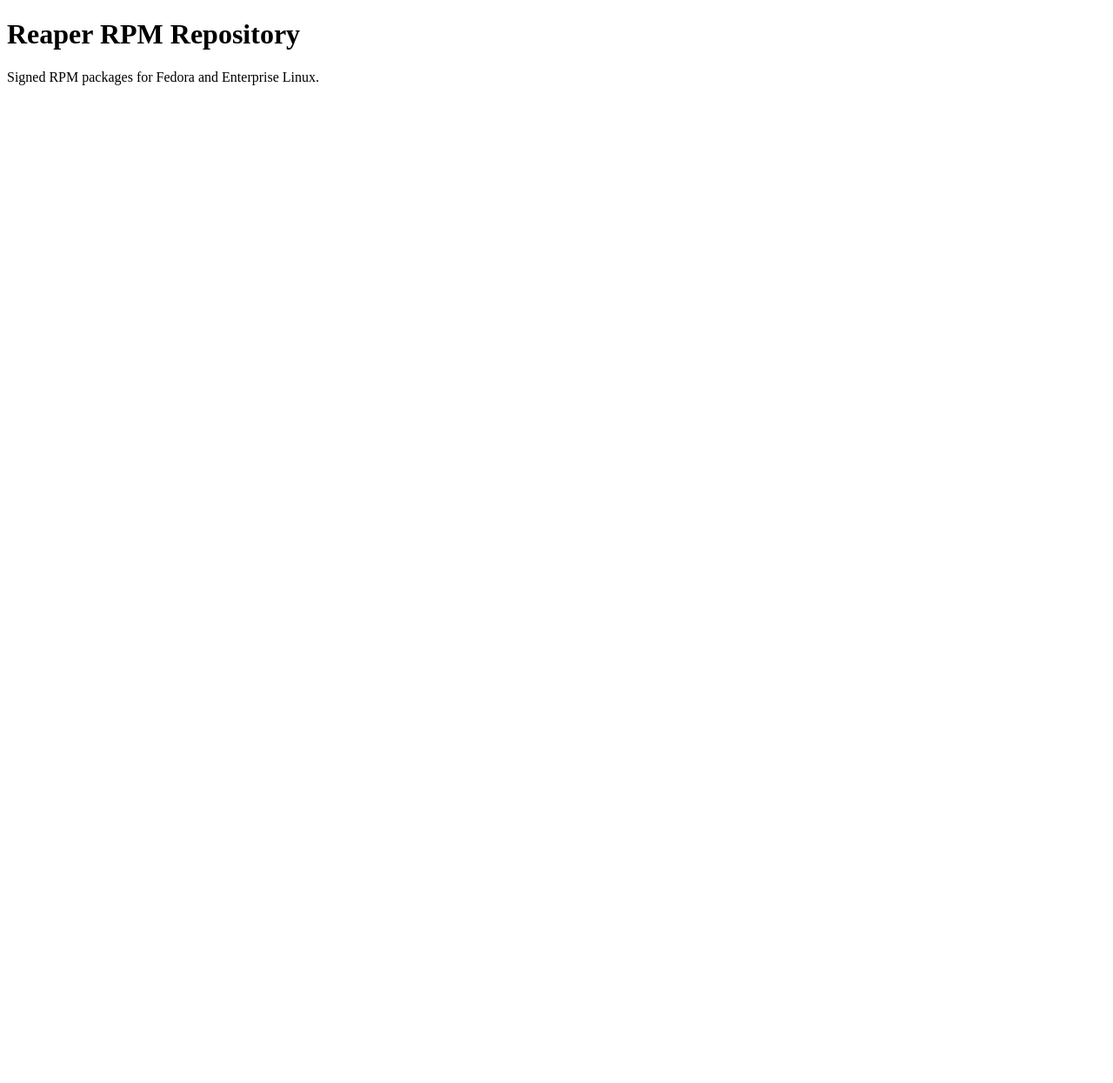
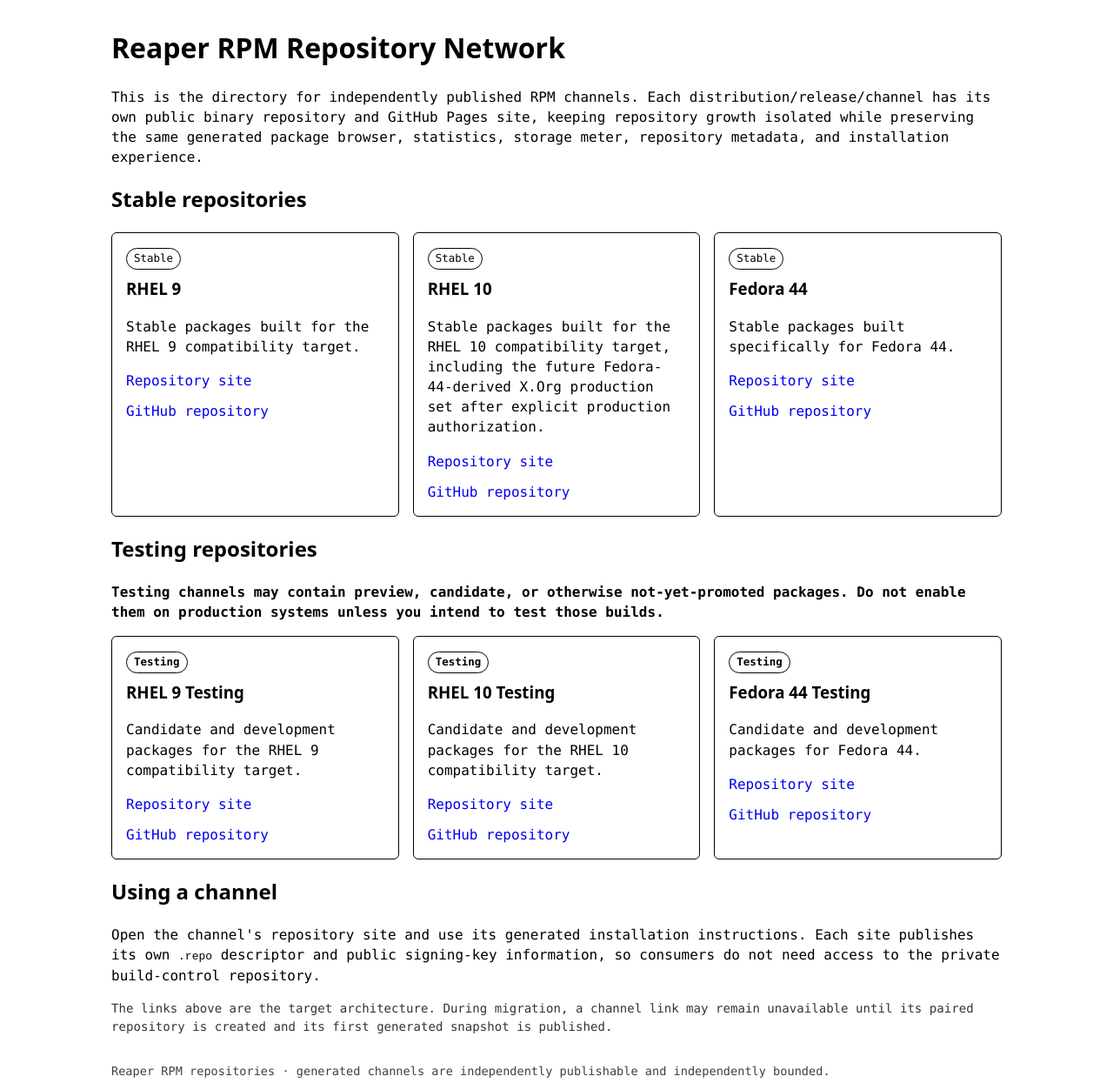
Before and after one commit to johngrimmreaper/rpm-packages, a plain HTML site: page index.html in a window 1280 px wide. Shown: the whole page at 87% size. Before the commit the page ends 800 px from the top, so only its background shows below. Drawn offline with Linux system fonts and the light colour scheme.

Commit message:
portal: stage split RPM repository directory

```diff
--- a/index.html
+++ b/index.html
@@ -2,10 +2,77 @@
 <html lang="en">
 <head>
   <meta charset="utf-8">
-  <title>Reaper RPM Repository</title>
+  <meta name="viewport" content="width=device-width, initial-scale=1">
+  <title>Reaper RPM Repository Network</title>
+  <style>
+    :root { color-scheme: light dark; }
+    body { max-width: 1024px; margin: 2rem auto; padding: 0 1rem; font-family: ui-monospace, SFMono-Regular, Menlo, Consolas, monospace; line-height: 1.45; }
+    a { text-decoration: none; } a:hover { text-decoration: underline; }
+    h1, h2, h3 { font-family: system-ui, sans-serif; }
+    .small { font-size: .88rem; opacity: .8; }
+    .repo-grid { display: grid; grid-template-columns: repeat(auto-fit, minmax(290px, 1fr)); gap: 1rem; }
+    .repo-card { border: 1px solid; border-radius: 6px; padding: 1rem; overflow-wrap: anywhere; min-width: 0; }
+    .repo-card h3 { margin-top: 0; }
+    .badge { display: inline-block; border: 1px solid; border-radius: 999px; padding: .15rem .5rem; font-size: .78rem; margin-bottom: .5rem; }
+    .testing { font-weight: 700; }
+    .links { display: flex; flex-wrap: wrap; gap: .75rem; margin-top: .75rem; }
+    pre { overflow-x: auto; padding: .75rem; border: 1px solid; border-radius: 4px; }
+    footer { margin-top: 2rem; font-size: .85rem; opacity: .75; }
+  </style>
 </head>
 <body>
-  <h1>Reaper RPM Repository</h1>
-  <p>Signed RPM packages for Fedora and Enterprise Linux.</p>
+  <h1>Reaper RPM Repository Network</h1>
+  <p>This is the directory for independently published RPM channels. Each distribution/release/channel has its own public binary repository and GitHub Pages site, keeping repository growth isolated while preserving the same generated package browser, statistics, storage meter, repository metadata, and installation experience.</p>
+
+  <h2>Stable repositories</h2>
+  <div class="repo-grid">
+    <section class="repo-card">
+      <span class="badge">Stable</span>
+      <h3>RHEL 9</h3>
+      <p>Stable packages built for the RHEL 9 compatibility target.</p>
+      <div class="links"><a href="https://johngrimmreaper.github.io/rhel9-rpms/">Repository site</a><a href="https://github.com/johngrimmreaper/rhel9-rpms">GitHub repository</a></div>
+    </section>
+    <section class="repo-card">
+      <span class="badge">Stable</span>
+      <h3>RHEL 10</h3>
+      <p>Stable packages built for the RHEL 10 compatibility target, including the future Fedora-44-derived X.Org production set after explicit production authorization.</p>
+      <div class="links"><a href="https://johngrimmreaper.github.io/rhel10-rpms/">Repository site</a><a href="https://github.com/johngrimmreaper/rhel10-rpms">GitHub repository</a></div>
+    </section>
+    <section class="repo-card">
+      <span class="badge">Stable</span>
+      <h3>Fedora 44</h3>
+      <p>Stable packages built specifically for Fedora 44.</p>
+      <div class="links"><a href="https://johngrimmreaper.github.io/fedora44-rpms/">Repository site</a><a href="https://github.com/johngrimmreaper/fedora44-rpms">GitHub repository</a></div>
+    </section>
+  </div>
+
+  <h2>Testing repositories</h2>
+  <p class="testing">Testing channels may contain preview, candidate, or otherwise not-yet-promoted packages. Do not enable them on production systems unless you intend to test those builds.</p>
+  <div class="repo-grid">
+    <section class="repo-card">
+      <span class="badge testing">Testing</span>
+      <h3>RHEL 9 Testing</h3>
+      <p>Candidate and development packages for the RHEL 9 compatibility target.</p>
+      <div class="links"><a href="https://johngrimmreaper.github.io/rhel9-testing-rpms/">Repository site</a><a href="https://github.com/johngrimmreaper/rhel9-testing-rpms">GitHub repository</a></div>
+    </section>
+    <section class="repo-card">
+      <span class="badge testing">Testing</span>
+      <h3>RHEL 10 Testing</h3>
+      <p>Candidate and development packages for the RHEL 10 compatibility target.</p>
+      <div class="links"><a href="https://johngrimmreaper.github.io/rhel10-testing-rpms/">Repository site</a><a href="https://github.com/johngrimmreaper/rhel10-testing-rpms">GitHub repository</a></div>
+    </section>
+    <section class="repo-card">
+      <span class="badge testing">Testing</span>
+      <h3>Fedora 44 Testing</h3>
+      <p>Candidate and development packages for Fedora 44.</p>
+      <div class="links"><a href="https://johngrimmreaper.github.io/fedora44-testing-rpms/">Repository site</a><a href="https://github.com/johngrimmreaper/fedora44-testing-rpms">GitHub repository</a></div>
+    </section>
+  </div>
+
+  <h2>Using a channel</h2>
+  <p>Open the channel's repository site and use its generated installation instructions. Each site publishes its own <code>.repo</code> descriptor and public signing-key information, so consumers do not need access to the private build-control repository.</p>
+  <p class="small">The links above are the target architecture. During migration, a channel link may remain unavailable until its paired repository is created and its first generated snapshot is published.</p>
+
+  <footer>Reaper RPM repositories · generated channels are independently publishable and independently bounded.</footer>
 </body>
 </html>
```
